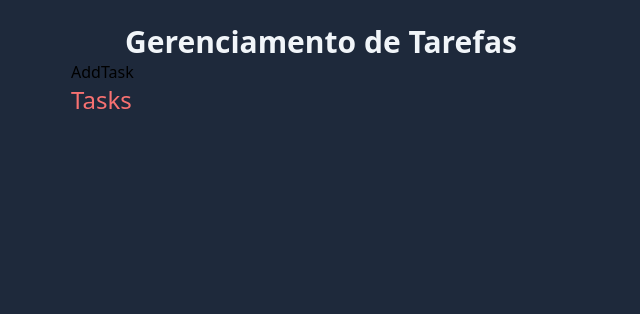
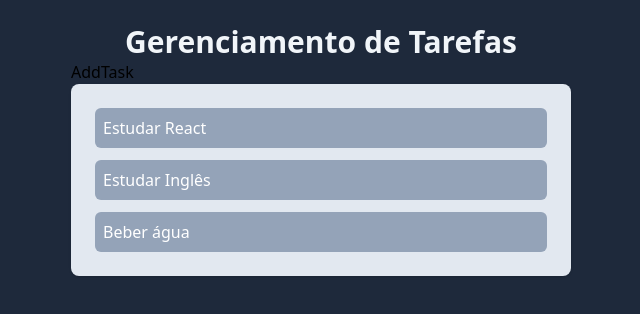
Before and after one commit to zanwalker-dev/react_study_001, a React (Vite) app: page / in a window 1280 px wide. Shown: the top 314 px of the page, without its empty margins (319-959 px from the left). Built offline with nearby package versions, Linux system fonts and the light colour scheme.

Commit message:
feat: props passed to tasks

```diff
--- a/package.json
+++ b/package.json
@@ -10,6 +10,7 @@
     "preview": "vite preview"
   },
   "dependencies": {
+    "prop-types": "^15.8.1",
     "react": "^18.3.1",
     "react-dom": "^18.3.1"
   },
--- a/src/App.jsx
+++ b/src/App.jsx
@@ -1,7 +1,29 @@
+import { useState } from "react";
 import AddTask from "./components/AddTask";
 import Tasks from "./components/Tasks";
 
 function App() {
+  const [tasks, setTasks] = useState([
+    {
+      id: 1,
+      title: "Estudar React",
+      description: "Estudar react routers",
+      isCompleted: false,
+    },
+    {
+      id: 2,
+      title: "Estudar Inglês",
+      description: "Estudar inglês para fins profissionais",
+      isCompleted: false,
+    },
+    {
+      id: 3,
+      title: "Beber água",
+      description: "Manter o rim saudável",
+      isCompleted: false,
+    },
+  ]);
+
   return (
     <div className="w-screen h-screen bg-slate-800 flex justify-center p-6">
       <div className="w-[500px]">
@@ -9,7 +31,7 @@ function App() {
           Gerenciamento de Tarefas
         </h1>
         <AddTask />
-        <Tasks />
+        <Tasks tasks={tasks} />
       </div>
     </div>
   );
--- a/src/components/Tasks.jsx
+++ b/src/components/Tasks.jsx
@@ -1,9 +1,27 @@
-function Tasks() {
+import PropTypes from "prop-types";
+
+function Tasks(props) {
+  console.log(props);
   return (
     <div>
-      <h1 className="text-2xl text-red-400">Tasks</h1>
+      <ul className="space-y-3 p-6 bg-slate-200 rounded-lg shadow">
+        {props.tasks.map((task) => (
+          <li key={task.id} className="bg-slate-400 text-white p-2 rounded-md">
+            {task.title}
+          </li>
+        ))}
+      </ul>
     </div>
   );
 }
 
+Tasks.propTypes = {
+  tasks: PropTypes.arrayOf(
+    PropTypes.shape({
+      id: PropTypes.oneOfType([PropTypes.string, PropTypes.number]).isRequired,
+      title: PropTypes.string.isRequired,
+    })
+  ).isRequired,
+};
+
 export default Tasks;
```
Also changed, not shown: 1 other file (tests, documents, lock files or other folders).
